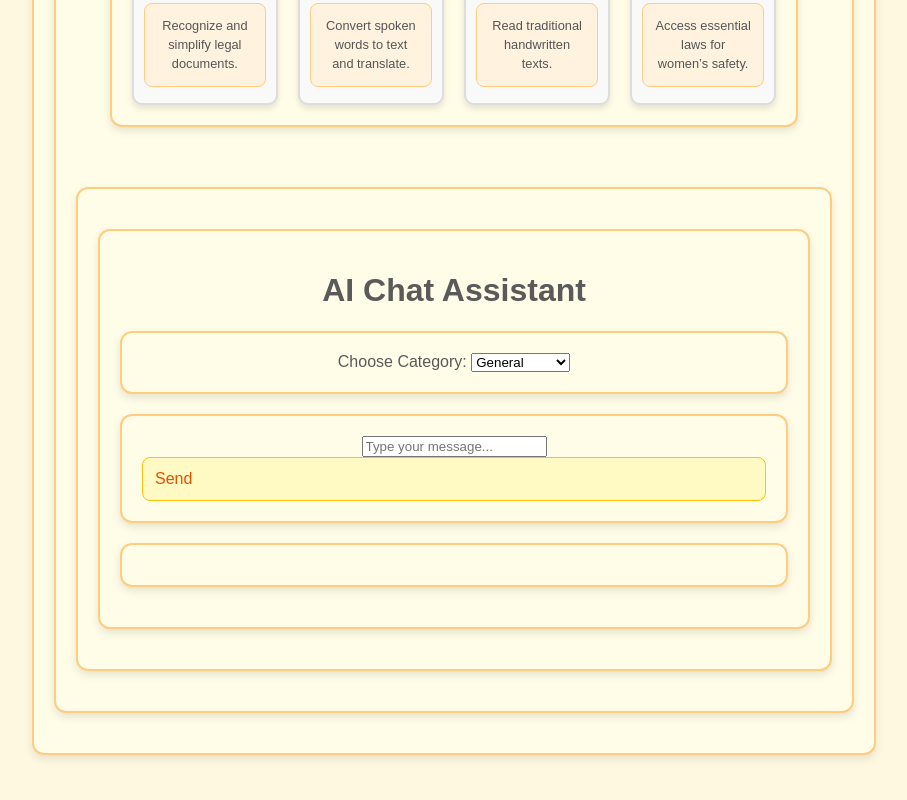
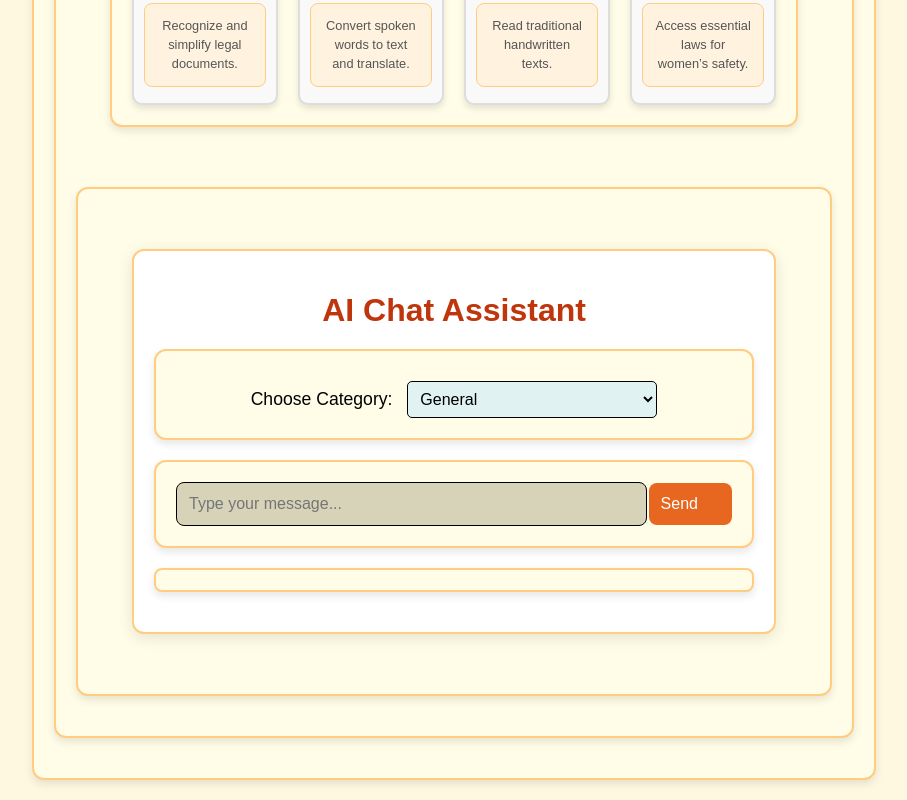
Before and after one commit to C-Sakthi-Maheswari/Legal-Eagle, a React (Create React App) app: page /women-safety in a window 1280 px wide. Shown: the part 394-1194 px from the top of the page, without its empty margins (186-1093 px from the left). Before the commit the page ends 1169 px from the top, so only its background shows below. Built offline with nearby package versions, Linux system fonts and the light colour scheme; the HTML template or start-up script is replaced by a standard one.

Commit message:
added the css

```diff
--- a/src/WomenSafetyLaws.css
+++ b/src/WomenSafetyLaws.css
@@ -113,3 +113,131 @@ li:hover {
     font-size: 0.9rem;
   }
 }
+/* Chat Container */
+.chat-container {
+  max-width: 600px;
+  margin: 40px auto;
+  padding: 20px;
+  background-color: #ffffff;
+  border-radius: 12px;
+  box-shadow: 0 4px 15px rgba(0, 0, 0, 0.1); /* Soft shadow for depth */
+}
+
+/* Heading */
+.chat-container h1 {
+  font-size: 2rem;
+  color: #bf360c; /* Teal color for the header */
+  text-align: center;
+  margin-bottom: 20px;
+}
+
+/* Category Selector */
+.category-selector {
+  margin-bottom: 20px;
+  text-align: center;
+}
+
+.category-selector label {
+  font-size: 1.1rem;
+  color: black;
+  margin-right: 10px;
+}
+
+.category-selector select {
+  font-size: 1rem;
+  padding: 8px;
+  border: 1px solid black;
+  border-radius: 5px;
+  background-color: #e0f2f1;
+  color: black;
+  width: 100%;
+  max-width: 250px;
+  margin-top: 10px;
+  display: inline-block;
+}
+
+/* Input Area */
+.input-area {
+  display: flex;
+  justify-content: space-between;
+  align-items: center;
+  margin-top: 10px;
+}
+
+.input-area input {
+  width: 80%;
+  padding: 12px;
+  border: 1px solid black;
+  border-radius: 8px;
+  font-size: 1rem;
+  color: black;
+  background-color: #d6d3b8;
+}
+
+.input-area button {
+  width: 15%;
+  padding: 12px;
+  background-color: #e76620;
+  color: #ffffff;
+  font-size: 1rem;
+  border: none;
+  border-radius: 8px;
+  cursor: pointer;
+  transition: background-color 0.3s;
+}
+
+.input-area button:hover {
+  background-color: #e65100; /* Darker teal on hover */
+}
+
+/* Chat Box */
+.chat-box {
+  max-height: 400px;
+  overflow-y: auto;
+  padding: 10px;
+  margin-top: 20px;
+  background-color: #fffde7; /* Light gray background for chat */
+  border-radius: 8px;
+}
+
+/* Message Styling */
+.message {
+  margin-bottom: 12px;
+  padding: 10px;
+  border-radius: 8px;
+  line-height: 1.4;
+  max-width: 80%;
+}
+
+.user-message {
+  background-color: #dbe7e8; /* Teal background for user messages */
+  color: #ff8f00;
+  align-self: flex-end;
+  margin-left: auto;
+}
+
+.bot-message {
+  background-color: #392a02; /* Light teal background for bot messages */
+  color: #e59328;
+  align-self: flex-start;
+  margin-right: auto;
+}
+
+/* Mobile Responsiveness */
+@media (max-width: 768px) {
+  .chat-container {
+    padding: 15px;
+  }
+
+  .input-area input {
+    width: 70%;
+  }
+
+  .input-area button {
+    width: 25%;
+  }
+
+  .message {
+    max-width: 100%;
+  }
+}
```
